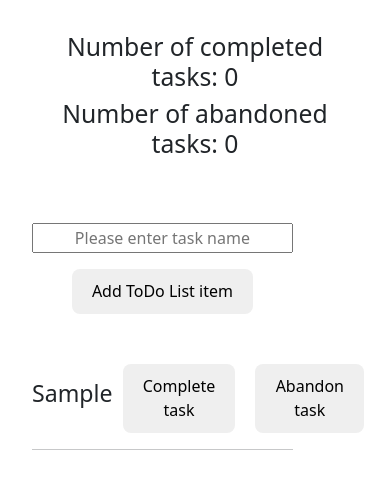
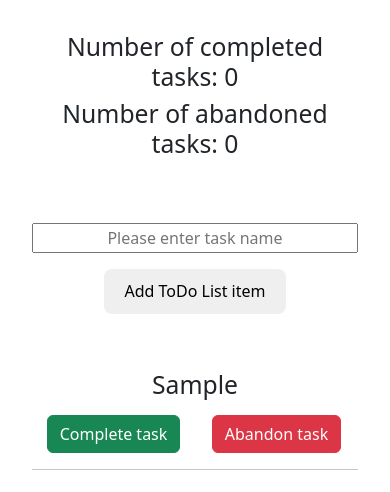
Before and after one commit to maksymilianPadalak/ToDoList, a React (Vite) app: page / in a window 390 px wide. Both pictures are taken after typing "Sample" into the empty fields and a click on the button "Add ToDo List item". Shown: the top 492 px of the page. Built offline with nearby package versions, Linux system fonts and the light colour scheme.

Commit message:
Add responsive styling to tasks list

```diff
--- a/src/components/ToDoList.tsx
+++ b/src/components/ToDoList.tsx
@@ -3,23 +3,13 @@ import { useAppSelector } from "../app/hooks";
 import ToDoListItem from "./ToDoListItem";
 import ToDoItemForm from "./ToDoItemForm";
 
-const ToDoListWrapperStyle: React.CSSProperties = {
-  width: "80%",
-};
-
-const ToDoListStyle: React.CSSProperties = {
-  width: "100%",
-  height: "500px",
-  marginTop: "50px",
-};
-
 const ToDoList: React.FC = () => {
   const toDoListItems = useAppSelector((state) => state.toDoListItems.value);
 
   return (
-    <div style={ToDoListWrapperStyle}>
+    <div className={"w-100"}>
       <ToDoItemForm />
-      <div style={ToDoListStyle}>
+      <div>
         {toDoListItems.map((item) => (
           <ToDoListItem toDoItem={item} key={item.uuid} />
         ))}
--- a/src/components/ToDoListItem.tsx
+++ b/src/components/ToDoListItem.tsx
@@ -8,21 +8,6 @@ import {
   finishTask,
   ToDoListItemWithUuid,
 } from "../features/toDoList/toDoListSlice";
-
-const ToDoListItem: React.CSSProperties = {
-  display: "grid",
-  gridTemplateColumns: "1fr 1fr",
-};
-
-const ToDoListItemGridFragment: React.CSSProperties = {
-  display: "flex",
-  justifyContent: "center",
-  alignItems: "center",
-};
-
-const ToDoListButtons: React.CSSProperties = {
-  marginInline: "10px",
-};
 
 interface Props {
   toDoItem: ToDoListItemWithUuid;
@@ -43,18 +28,30 @@ const ToListItem: React.FC<Props> = ({ toDoItem }) => {
 
   return (
     <div>
-      <div style={ToDoListItem}>
-        <div style={ToDoListItemGridFragment}>
-          <h3>{toDoItem.name}</h3>
+      <div className={"row"}>
+        <div className={"col-sm-6 col-12 py-2 py-sm-0"}>
+          <h2 className={"text-break"}>{toDoItem.name}</h2>
         </div>
 
-        <div style={ToDoListItemGridFragment}>
-          <button onClick={handleCompleteTaskClick} style={ToDoListButtons}>
-            Complete task
-          </button>
-          <button onClick={handleAbandonTask} style={ToDoListButtons}>
-            Abandon task
-          </button>
+        <div
+          className={
+            "col-sm-6 col-12 d-flex flex-row justify-content-center align-items-center"
+          }
+        >
+          <div className={"col-6"}>
+            <button
+              className={"btn btn-success"}
+              onClick={handleCompleteTaskClick}
+            >
+              Complete task
+            </button>
+          </div>
+
+          <div className={"col-6"}>
+            <button className={"btn btn-danger"} onClick={handleAbandonTask}>
+              Abandon task
+            </button>
+          </div>
         </div>
       </div>
       <hr />
```
